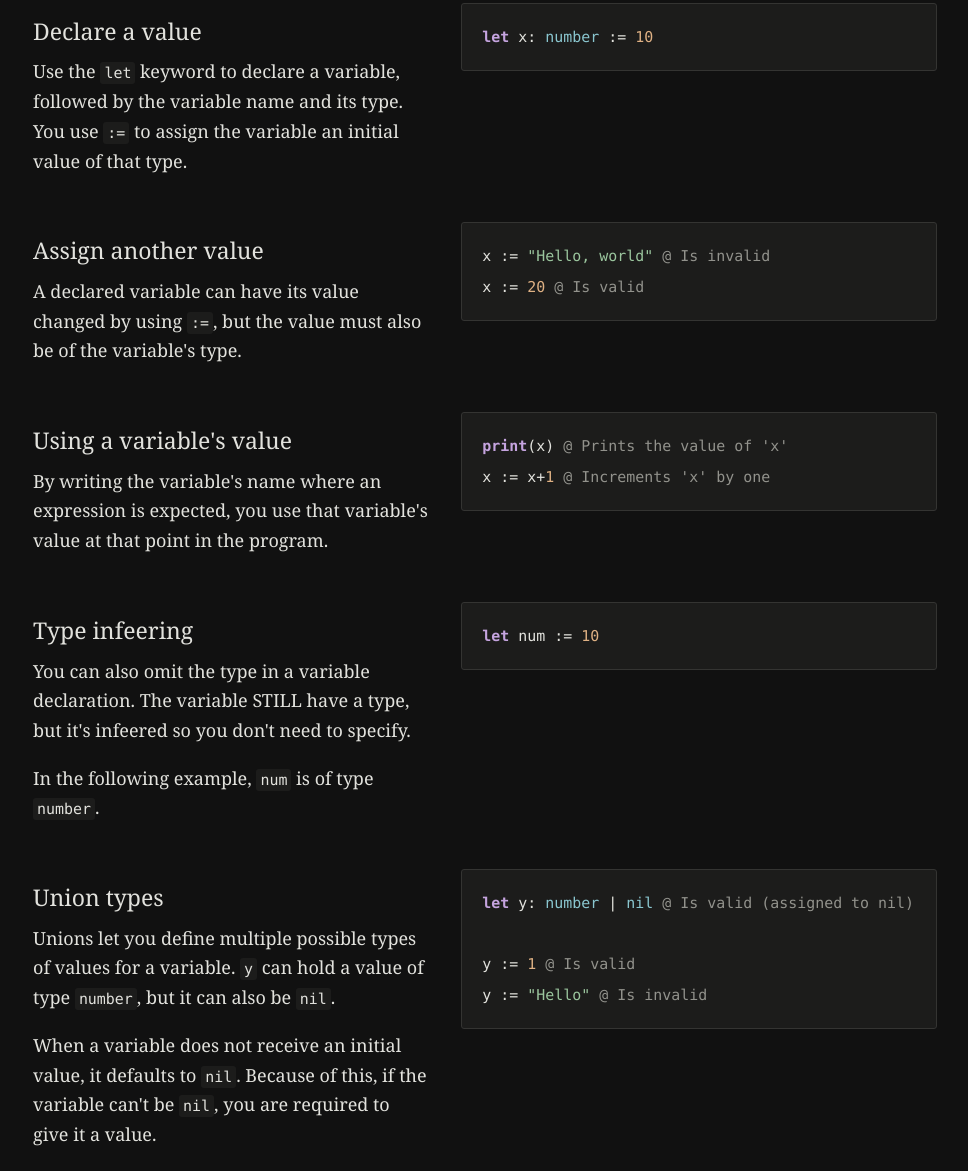
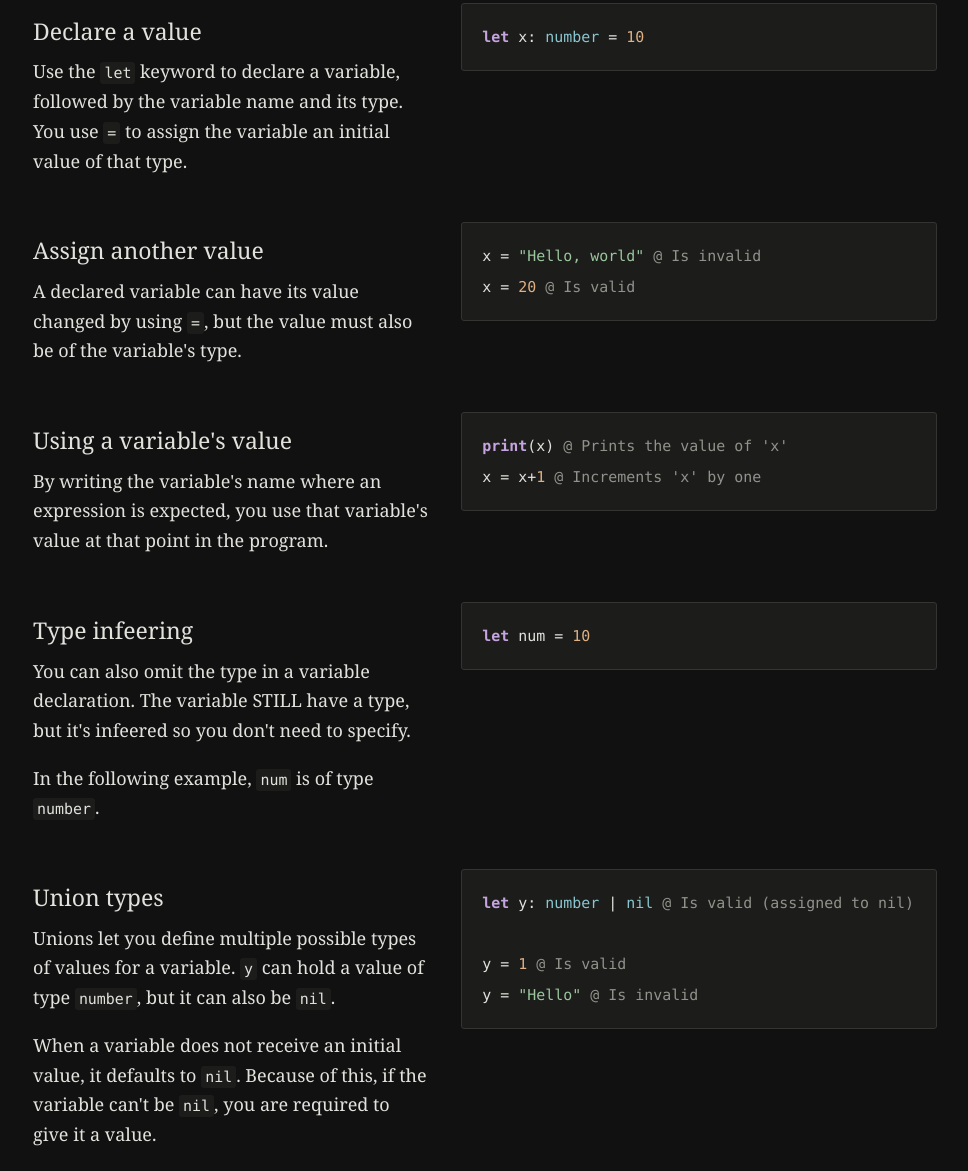
Before and after one commit to eduardo-lamounier/setly, a plain HTML site: page docs/variables.html in a window 1280 px wide. Shown: the part 224-1395 px from the top of the page, without its empty margins (155-1123 px from the left). Drawn offline with Linux system fonts and the light colour scheme.

Commit message:
Update the book's to document new assignment(=) and equality(==) operators

```diff
--- a/docs/variables.html
+++ b/docs/variables.html
@@ -18,17 +18,17 @@
     <section class="example">
       <div class="explanation">
         <h2>Declare a value</h2>
-        <p>Use the <code>let</code> keyword to declare a variable, followed by the variable name and its type. You use <code>:=</code> to assign the variable an initial value of that type.</p>
+        <p>Use the <code>let</code> keyword to declare a variable, followed by the variable name and its type. You use <code>=</code> to assign the variable an initial value of that type.</p>
       </div>
-      <pre><code><span class="keyword">let</span> x: <span class="type">number</span> := <span class="literal">10</span></code></pre>
+      <pre><code><span class="keyword">let</span> x: <span class="type">number</span> = <span class="literal">10</span></code></pre>
     </section>
     <section class="example">
       <div class="explanation">
         <h2>Assign another value</h2>
-        <p>A declared variable can have its value changed by using <code>:=</code>, but the value must also be of the variable's type.</p>
+        <p>A declared variable can have its value changed by using <code>=</code>, but the value must also be of the variable's type.</p>
       </div>
-      <pre><code>x := <span class="string">&quot;Hello, world&quot;</span> <span class="comment">@ Is invalid</span>
-x := <span class="literal">20</span> <span class="comment">@ Is valid</span></code></pre>
+      <pre><code>x = <span class="string">&quot;Hello, world&quot;</span> <span class="comment">@ Is invalid</span>
+x = <span class="literal">20</span> <span class="comment">@ Is valid</span></code></pre>
     </section>
     <section class="example">
       <div class="explanation">
@@ -36,7 +36,7 @@ x := <span class="literal">20</span> <span class="comment">@ Is valid</span></co
         <p>By writing the variable's name where an expression is expected, you use that variable's value at that point in the program.</p>
       </div>
       <pre><code><span class="keyword">print</span>(x) <span class="comment">@ Prints the value of 'x'</span>
-x := x+<span class="literal">1</span> <span class="comment">@ Increments 'x' by one</span></code></pre>
+x = x+<span class="literal">1</span> <span class="comment">@ Increments 'x' by one</span></code></pre>
     </section>
     <section class="example">
       <div class="explanation">
@@ -44,7 +44,7 @@ x := x+<span class="literal">1</span> <span class="comment">@ Increments 'x' by
         <p>You can also omit the type in a variable declaration. The variable STILL have a type, but it's infeered so you don't need to specify.</p>
         <p>In the following example, <code>num</code> is of type <code>number</code>.</p>
       </div>
-      <pre><code><span class="keyword">let</span> num := <span class="literal">10</span></code></pre>
+      <pre><code><span class="keyword">let</span> num = <span class="literal">10</span></code></pre>
     </section>
     <section class="example">
       <div class="explanation">
@@ -54,8 +54,8 @@ x := x+<span class="literal">1</span> <span class="comment">@ Increments 'x' by
       </div>
       <pre><code><span class="keyword">let</span> y: <span class="type">number</span> | <span class="type">nil</span> <span class="comment">@ Is valid (assigned to nil)</span>
 
-y := <span class="literal">1</span> <span class="comment">@ Is valid</span>
-y := <span class="string">"Hello"</span> <span class="comment">@ Is invalid</span>
+y = <span class="literal">1</span> <span class="comment">@ Is valid</span>
+y = <span class="string">"Hello"</span> <span class="comment">@ Is invalid</span>
 </code></pre>
     </section>
     <nav class="chapter-nav" aria-label="Chapter navigation">
```
Also changed, not shown: docs/conditionals.html (+4 -4 lines), docs/functions.html (+1 -1 lines), docs/loops.html (+2 -2 lines), docs/tuples.html (+5 -5 lines), docs/values.html (+3 -3 lines).
